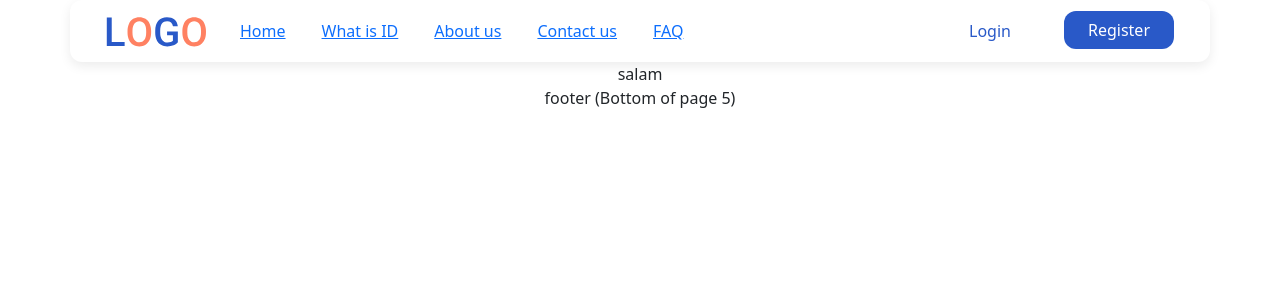
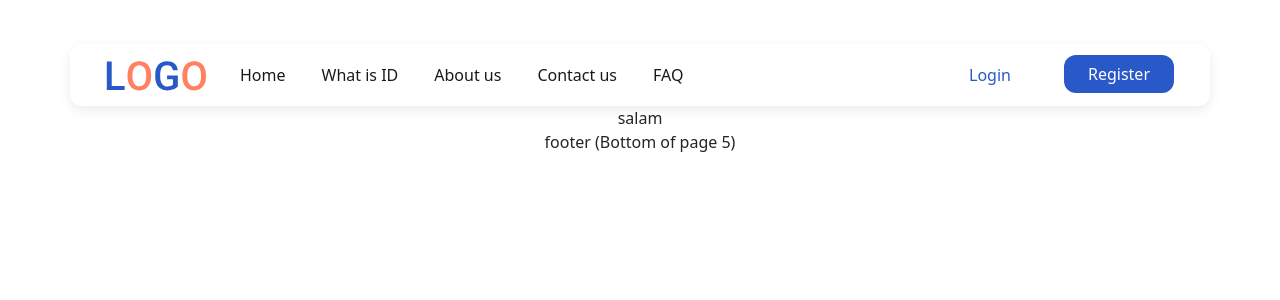
Before and after one commit to peymanjahanbazi/ReactDemo, a React (Create React App) app in the folder src/public-site/: page / in a window 1280 px wide. Shown: the top 300 px of the page. Built offline with nearby package versions, Linux system fonts and the light colour scheme.

Commit message:
menu css updates

```diff
--- a/src/public-site/src/components/MenuBar.jsx
+++ b/src/public-site/src/components/MenuBar.jsx
@@ -26,11 +26,13 @@ function MenuBar() {
       {/* <a className="nav-link active" href={x.href}>
         {x.text}
       </a> */}
-      <Link to={x.href}>{x.text}</Link>
+      <Link to={x.href} className="nav-link active">
+        {x.text}
+      </Link>
     </li>
   ));
   return (
-    <div className="row menubarparent">
+    <div id="menubarparent" className="row">
       <nav
         id="menubar"
         className="navbar navbar-expand-lg navbar-light bg-light"
--- a/src/public-site/src/components/MenuBar.scss
+++ b/src/public-site/src/components/MenuBar.scss
@@ -1,6 +1,6 @@
 #menubarparent {
-  top: 44px;
-}
+  margin-top: 44px !important;
+
   #menubar {
     height: 62px !important;
     background: #ffffff !important;
@@ -33,3 +33,4 @@
       padding: 7px 24px;
     }
   }
+}
```
Lines whose indentation alone changed are shown as unchanged.
